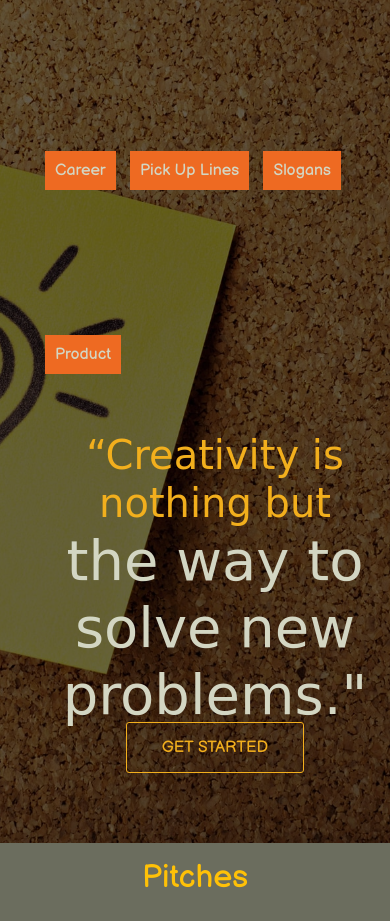
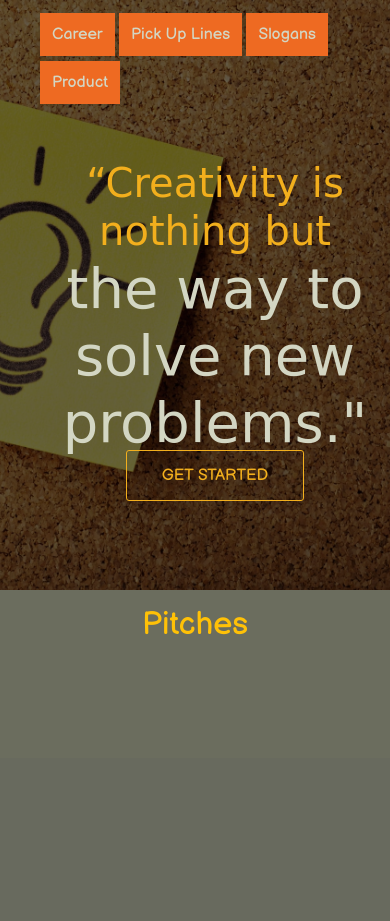
Before and after one commit to DerrickOdhiambo/Flask-IP3, a Flask app: page / in a window 390 px wide. Shown: the part 86-1007 px from the top of the page. After the commit the page ends 721 px from the top, so only its background shows below. Run offline with Flask 2, Linux system fonts and the light colour scheme; data that the repository does not hold is empty; some libraries are stand-ins or nearby versions; some web fonts are replaced.

Commit message:
add media queries to the application for responsiveness

```diff
--- a/app/static/css/main.css
+++ b/app/static/css/main.css
@@ -143,3 +143,54 @@ body {
 .card-header a, .card-footer a{
   color: #080807;
 }
+
+
+/* Media Queries */
+@media only screen and (max-width: 600px){
+  .overlay ul li{
+    display: inline-block;
+    padding-top: 1.5rem;
+  }
+  .overlay ul li a {
+    padding: 5px;
+    text-align: center;
+    margin: unset;
+    background: #ee6a22;
+    color: #d3d6c3;
+  }
+  .overlay{
+    background: rgba(0, 0, 0, 0.6);
+    width: 100%;
+    height: 80vh;
+  }
+  .landing-page{
+    height: 80vh;
+  }
+  .media{
+    padding: .2rem;
+  }
+}
+@media only screen and (max-width: 1026px){
+  .overlay{
+    background: rgba(0, 0, 0, 0.6);
+    width: 100%;
+    height: 50vh;
+  }
+  .landing-page{
+    height: 50vh;
+  }
+  .overlay ul li a {
+    padding: 12px;
+  }
+}
+@media only screen and (max-width: 1026px){
+  .overlay{
+    height: 70vh;
+  }
+  .landing-page{
+    height: 70vh;
+  }
+  .overlay ul li a {
+    padding: 12px;
+  }
+}
```
